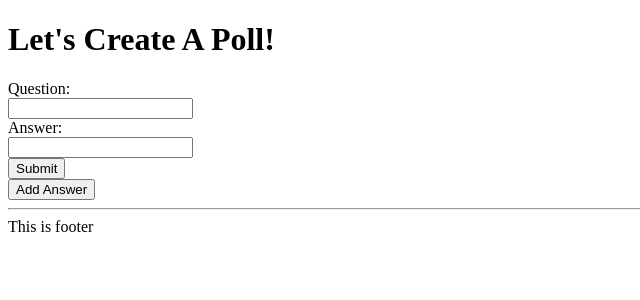
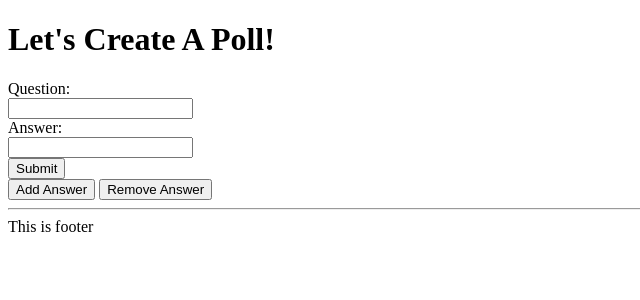
Before and after one commit to Lakeram21/djteam1, a Django app: page /teacher/1/create in a window 1280 px wide. Shown: the part 26-326 px from the top of the page, without its empty margins (0-640 px from the left). Run offline with Django 3.2, Linux system fonts and the light colour scheme; data comes from the database, SQL or seed files in the repository.

Commit message:
created remove answer button

```diff
--- a/poll/templates/teacher_create.html
+++ b/poll/templates/teacher_create.html
@@ -9,14 +9,14 @@
         <label for="question">Question:</label><br>
         <input type="text" id="question" name="question"><br>
         <label for="answer">Answer:</label><br>
-        <input type="text" id="answer" name="answer"><br>
+        <input type="text" id="firstAnswer" name="answer"><br>
         <input type="submit" value="Submit">
     </form>
     <button onclick="addAnswer()">Add Answer</button>
+    <button onclick="removeAnswer()">Remove Answer</button>
 </div>
 
 <script type="text/javascript">
-
     function addAnswer() {
         let newInput = document.getElementById("create_form")
         // let label = document.createElement("label");
@@ -24,7 +24,9 @@ function addAnswer() {
         let input = document.createElement("input");
         input.type = "text";
         input.name = "answer";
+        input.id = "answer";
         let linebreak = document.createElement("br");
+        linebreak.id = "answer";
         // newInput.insertBefore(label, newInput.children[7]);
         newInput.insertBefore(input, newInput.children[8]);
         newInput.insertBefore(linebreak, newInput.children[8]);
@@ -32,7 +34,15 @@ function addAnswer() {
         // newInput.appendChild(input);
     }
 
+    function removeAnswer() {
+        let list = document.querySelectorAll("#answer");
+        let length = list.length;
 
+        if (length > 1) {
+            list[length - 1].remove();
+            list[length - 2].remove();
+        }
+    }
 </script>
 
 {% endblock %}
```
Lines whose indentation alone changed are shown as unchanged.
